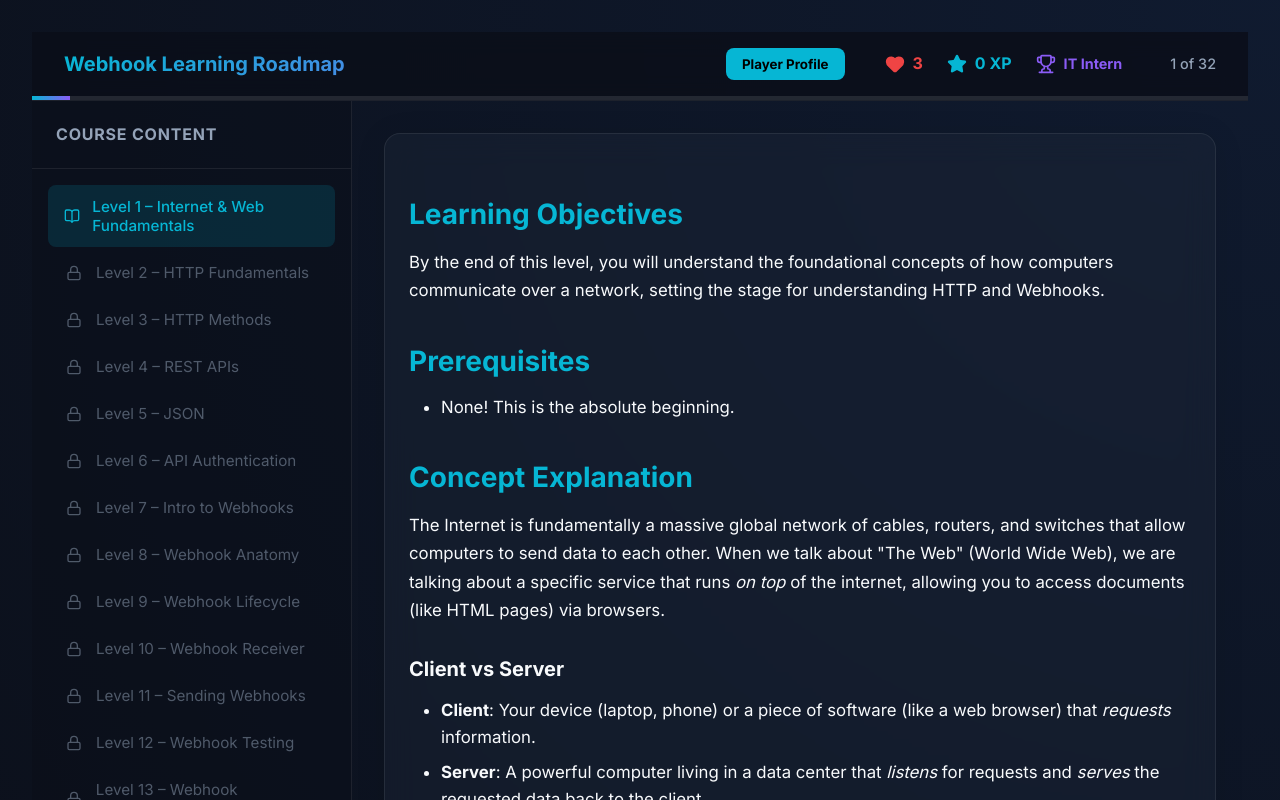
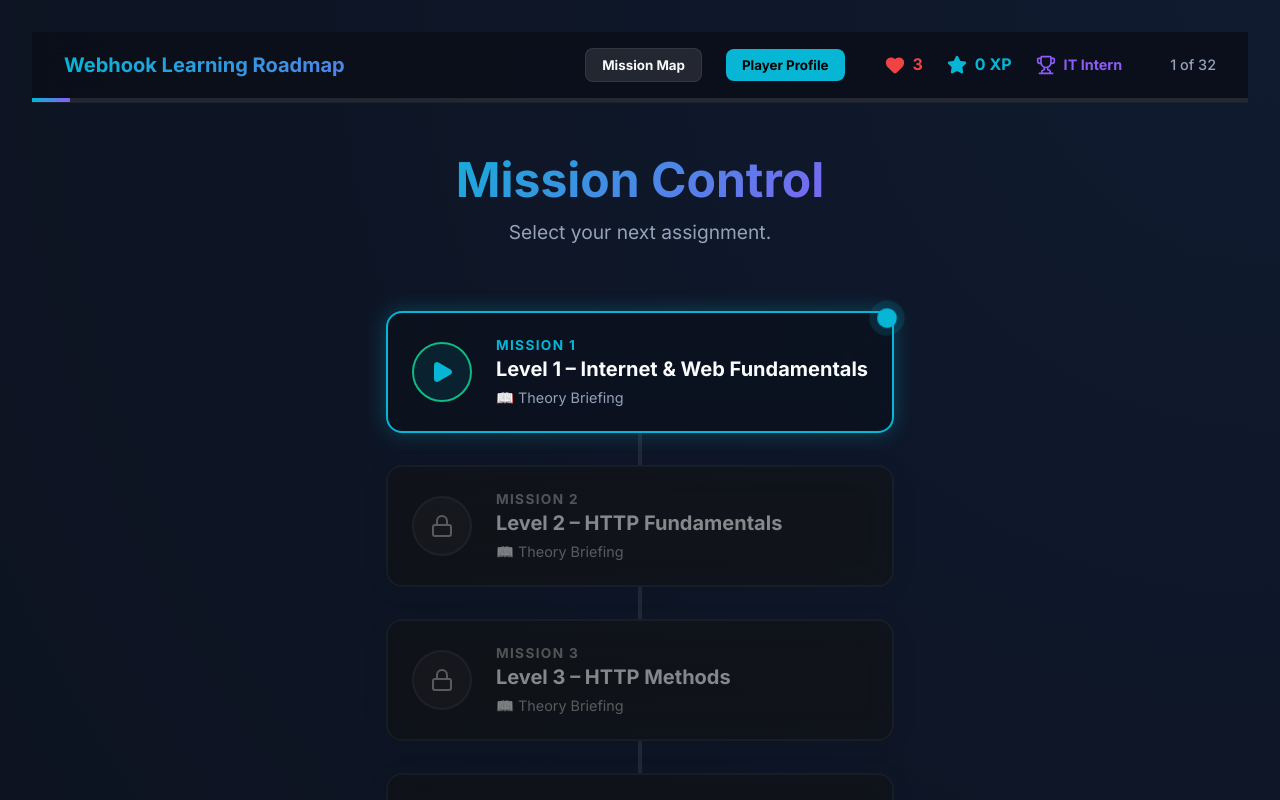
Before and after one commit to Akira10969/n8n, a React (Vite) app in the folder webhook-lab/: page / in a window 1280 px wide. Shown: the top 800 px of the page. Built offline with nearby package versions, Linux system fonts and the light colour scheme.

Commit message:
feat: Replace sidebar with interactive Mission Map, add Briefing headers

```diff
--- a/webhook-lab/src/App.jsx
+++ b/webhook-lab/src/App.jsx
@@ -9,17 +9,17 @@ import VisualWorkflow from './components/VisualWorkflow';
 import HandsOnLab from './components/HandsOnLab';
 import Quiz from './components/Quiz';
 import Dashboard from './components/Dashboard';
+import MissionMap from './components/MissionMap';
 import './App.css';
 
 function App() {
   const [currentIndex, setCurrentIndex] = useState(() => parseInt(localStorage.getItem('webhook_current_index') || '0', 10));
   const [highestUnlockedIndex, setHighestUnlockedIndex] = useState(() => parseInt(localStorage.getItem('webhook_highest_index') || '0', 10));
   const [absoluteHighestIndex, setAbsoluteHighestIndex] = useState(() => parseInt(localStorage.getItem('webhook_absolute_highest_index') || '0', 10));
-  const [sidebarOpen, setSidebarOpen] = useState(false);
   const [xp, setXp] = useState(() => parseInt(localStorage.getItem('webhook_xp') || '0', 10));
   const [hearts, setHearts] = useState(() => parseInt(localStorage.getItem('webhook_hearts') || '3', 10));
   const [quizKey, setQuizKey] = useState(0);
-  const [currentView, setCurrentView] = useState('learning');
+  const [currentView, setCurrentView] = useState('map'); // 'map', 'mission', 'dashboard'
 
   const currentStep = curriculum[currentIndex];
 
@@ -97,7 +97,7 @@ function App() {
 
   const selectStep = (index) => {
     setCurrentIndex(index);
-    setSidebarOpen(false);
+    setCurrentView('mission');
   };
 
   // Progress percentage
@@ -108,15 +108,17 @@ function App() {
       {/* HEADER WITH PROGRESS BAR */}
       <header className="module-header">
         <div className="header-content">
-          <button className="mobile-menu-btn" onClick={() => setSidebarOpen(!sidebarOpen)}>
-            {sidebarOpen ? <X size={24} /> : <Menu size={24} />}
-          </button>
           <h1>Webhook Learning Roadmap</h1>
           <div className="gamification-stats" style={{ display: 'flex', gap: '1.5rem', alignItems: 'center', marginLeft: 'auto', marginRight: '2rem' }}>
             <button
-              onClick={() => setCurrentView(currentView === 'learning' ? 'dashboard' : 'learning')}
+              onClick={() => setCurrentView('map')}
+              style={{ background: 'rgba(255,255,255,0.1)', border: '1px solid var(--glass-border)', padding: '0.5rem 1rem', borderRadius: '8px', color: 'var(--text-main)', cursor: 'pointer', fontWeight: 'bold' }}>
+              Mission Map
+            </button>
+            <button
+              onClick={() => setCurrentView('dashboard')}
               style={{ background: 'var(--accent-cyan)', border: 'none', padding: '0.5rem 1rem', borderRadius: '8px', color: '#000', cursor: 'pointer', fontWeight: 'bold', marginRight: '1rem' }}>
-              {currentView === 'learning' ? 'Player Profile' : 'Resume Mission'}
+              Player Profile
             </button>
             <div style={{ display: 'flex', alignItems: 'center', gap: '0.5rem', color: 'var(--accent-red)', fontWeight: 'bold' }}>
               <Heart fill="currentColor" size={20} /> {hearts}
@@ -135,7 +137,7 @@ function App() {
         </div>
       </header>
 
-      {currentView === 'dashboard' ? (
+      {currentView === 'dashboard' && (
         <Dashboard
           xp={xp}
           hearts={hearts}
@@ -143,53 +145,34 @@ function App() {
           absoluteHighestIndex={absoluteHighestIndex}
           totalMissions={curriculum.length}
         />
-      ) : (
-      <div className="module-layout">
-        {/* SIDEBAR NAVIGATION */}
-        <aside className={`sidebar ${sidebarOpen ? 'open' : ''}`}>
-          <div className="sidebar-header">
-            <h3>Course Content</h3>
-          </div>
-          <ul className="sidebar-menu">
-            {curriculum.map((step, index) => {
-              const isCompleted = index < highestUnlockedIndex;
-              const isActive = index === currentIndex;
-              const isLocked = index > highestUnlockedIndex;
+      )}
 
-              return (
-                <li key={step.id} className={`${isActive ? 'active' : ''} ${isLocked ? 'locked' : ''}`}>
-                  <button
-                    onClick={() => selectStep(index)}
-                    disabled={isLocked}
-                    style={{ opacity: isLocked ? 0.5 : 1, cursor: isLocked ? 'not-allowed' : 'pointer' }}
-                  >
-                    <span className="step-icon">
-                      {isLocked ? (
-                        <Lock size={16} color="var(--text-muted)" />
-                      ) : isCompleted && !isActive ? (
-                        <CheckCircle2 size={16} color="var(--accent-green)" />
-                      ) : isActive ? (
-                        <BookOpen size={16} color="var(--accent-cyan)" />
-                      ) : (
-                        <div className="circle-placeholder"></div>
-                      )}
-                    </span>
-                    <span className="step-title">{step.title}</span>
-                  </button>
-                </li>
-              );
-            })}
-          </ul>
-        </aside>
+      {currentView === 'map' && (
+        <MissionMap
+          curriculum={curriculum}
+          highestUnlockedIndex={highestUnlockedIndex}
+          onSelectMission={selectStep}
+        />
+      )}
 
-        {/* OVERLAY FOR MOBILE SIDEBAR */}
-        {sidebarOpen && (
-          <div className="sidebar-overlay" onClick={() => setSidebarOpen(false)}></div>
-        )}
+      {currentView === 'mission' && (
+      <div className="module-layout" style={{ justifyContent: 'center' }}>
+        {/* MAIN CONTENT AREA */}
+        <main className="main-content-area" style={{ width: '100%', maxWidth: '800px' }}>
+          <div className="content-card glass-panel animate-fade-in" key={currentStep.id}>
 
-        {/* MAIN CONTENT AREA */}
-        <main className="main-content-area">
-          <div className="content-card glass-panel animate-fade-in" key={currentStep.id}>
+            {/* MISSION BRIEFING HEADER */}
+            <div style={{ marginBottom: '2rem', paddingBottom: '1rem', borderBottom: '1px solid var(--glass-border)' }}>
+              <div style={{ fontSize: '0.9rem', color: 'var(--accent-cyan)', textTransform: 'uppercase', letterSpacing: '0.1em', fontWeight: 'bold', marginBottom: '0.5rem' }}>
+                Mission {currentIndex + 1}
+              </div>
+              <h2 style={{ fontSize: '2rem', margin: '0 0 1rem 0', color: 'var(--text-main)' }}>
+                {currentStep.title}
+              </h2>
+              <div style={{ display: 'inline-flex', alignItems: 'center', gap: '0.5rem', background: 'rgba(16, 185, 129, 0.1)', color: 'var(--accent-green)', padding: '0.25rem 0.75rem', borderRadius: '4px', fontSize: '0.85rem', fontWeight: 'bold' }}>
+                <Star size={14} fill="currentColor" /> Reward: 50 XP
+              </div>
+            </div>
 
             {/* MARKDOWN CONTENT */}
             <div className="markdown-body">
--- /dev/null
+++ b/webhook-lab/src/components/MissionMap.css
@@ -0,0 +1,151 @@
+.mission-map-container {
+  padding: 3rem 2rem;
+  max-width: 1000px;
+  margin: 0 auto;
+}
+
+.map-header {
+  text-align: center;
+  margin-bottom: 4rem;
+}
+
+.map-header h1 {
+  font-size: 3rem;
+  background: linear-gradient(135deg, var(--accent-cyan), var(--accent-purple));
+  -webkit-background-clip: text;
+  -webkit-text-fill-color: transparent;
+  margin-bottom: 0.5rem;
+}
+
+.map-header p {
+  color: var(--text-muted);
+  font-size: 1.2rem;
+}
+
+.map-grid {
+  display: flex;
+  flex-direction: column;
+  align-items: center;
+  gap: 2rem;
+  position: relative;
+}
+
+.map-node {
+  position: relative;
+  width: 100%;
+  max-width: 600px;
+  display: flex;
+  justify-content: center;
+}
+
+/* Vertical line connecting nodes */
+.map-node:not(:first-child) .node-connector {
+  position: absolute;
+  top: -2rem;
+  left: 50%;
+  transform: translateX(-50%);
+  width: 4px;
+  height: 2rem;
+  background: var(--glass-border);
+  z-index: 0;
+}
+
+.map-node.unlocked:not(:first-child) .node-connector {
+  background: linear-gradient(to bottom, var(--accent-cyan), var(--accent-purple));
+}
+
+.mission-card {
+  position: relative;
+  z-index: 1;
+  width: 100%;
+  display: flex;
+  align-items: center;
+  gap: 1.5rem;
+  padding: 1.5rem;
+  border-radius: 16px;
+  background: rgba(11, 15, 25, 0.6);
+  border: 2px solid var(--glass-border);
+  text-align: left;
+  transition: all 0.3s ease;
+  cursor: pointer;
+}
+
+.mission-card:hover:not(:disabled) {
+  transform: translateY(-5px);
+  box-shadow: 0 10px 30px rgba(6, 182, 212, 0.2);
+  border-color: rgba(6, 182, 212, 0.5);
+}
+
+.map-node.locked .mission-card {
+  opacity: 0.5;
+  filter: grayscale(100%);
+  cursor: not-allowed;
+}
+
+.map-node.next-mission .mission-card {
+  border-color: var(--accent-cyan);
+  box-shadow: 0 0 20px rgba(6, 182, 212, 0.3);
+}
+
+.mission-icon {
+  width: 60px;
+  height: 60px;
+  border-radius: 50%;
+  background: rgba(255, 255, 255, 0.05);
+  display: flex;
+  align-items: center;
+  justify-content: center;
+  flex-shrink: 0;
+  border: 2px solid var(--glass-border);
+}
+
+.map-node.next-mission .mission-icon {
+  border-color: var(--accent-cyan);
+  background: rgba(6, 182, 212, 0.1);
+}
+
+.map-node.unlocked .mission-icon {
+  border-color: var(--accent-green);
+}
+
+.mission-info {
+  flex: 1;
+}
+
+.mission-number {
+  font-size: 0.85rem;
+  color: var(--accent-cyan);
+  text-transform: uppercase;
+  letter-spacing: 0.1em;
+  font-weight: bold;
+  margin-bottom: 0.25rem;
+}
+
+.mission-title {
+  font-size: 1.25rem;
+  color: var(--text-main);
+  margin: 0 0 0.5rem 0;
+}
+
+.mission-type {
+  font-size: 0.9rem;
+  color: var(--text-muted);
+}
+
+.pulse-indicator {
+  position: absolute;
+  top: -5px;
+  right: -5px;
+  width: 20px;
+  height: 20px;
+  border-radius: 50%;
+  background: var(--accent-cyan);
+  box-shadow: 0 0 10px var(--accent-cyan);
+  animation: pulse 2s infinite;
+}
+
+@keyframes pulse {
+  0% { transform: scale(0.95); box-shadow: 0 0 0 0 rgba(6, 182, 212, 0.7); }
+  70% { transform: scale(1); box-shadow: 0 0 0 10px rgba(6, 182, 212, 0); }
+  100% { transform: scale(0.95); box-shadow: 0 0 0 0 rgba(6, 182, 212, 0); }
+}
--- /dev/null
+++ b/webhook-lab/src/components/MissionMap.jsx
@@ -0,0 +1,55 @@
+import React from 'react';
+import { Lock, CheckCircle2, Play, BookOpen } from 'lucide-react';
+import './MissionMap.css';
+
+export default function MissionMap({ curriculum, highestUnlockedIndex, onSelectMission }) {
+  return (
+    <div className="mission-map-container animate-fade-in">
+      <div className="map-header">
+        <h1>Mission Control</h1>
+        <p>Select your next assignment.</p>
+      </div>
+
+      <div className="map-grid">
+        {curriculum.map((mission, index) => {
+          const isUnlocked = index <= highestUnlockedIndex;
+          const isCompleted = index < highestUnlockedIndex;
+          const isNext = index === highestUnlockedIndex;
+
+          return (
+            <div key={mission.id} className={`map-node ${isUnlocked ? 'unlocked' : 'locked'} ${isNext ? 'next-mission' : ''}`}>
+              <div className="node-connector"></div>
+              <button
+                className="mission-card glass-panel"
+                onClick={() => onSelectMission(index)}
+                disabled={!isUnlocked}
+              >
+                <div className="mission-icon">
+                  {!isUnlocked ? (
+                    <Lock size={24} color="var(--text-muted)" />
+                  ) : isCompleted ? (
+                    <CheckCircle2 size={24} color="var(--accent-green)" />
+                  ) : (
+                    <Play size={24} color="var(--accent-cyan)" fill="var(--accent-cyan)" />
+                  )}
+                </div>
+
+                <div className="mission-info">
+                  <div className="mission-number">Mission {index + 1}</div>
+                  <h3 className="mission-title">{mission.title}</h3>
+                  <div className="mission-type">
+                    {mission.type === 'lab' ? '🛠 Hands-On Lab' : mission.type === 'visual-flow' ? '👁 Visual Simulator' : '📖 Theory Briefing'}
+                  </div>
+                </div>
+
+                {isNext && (
+                  <div className="pulse-indicator"></div>
+                )}
+              </button>
+            </div>
+          );
+        })}
+      </div>
+    </div>
+  );
+}
```
